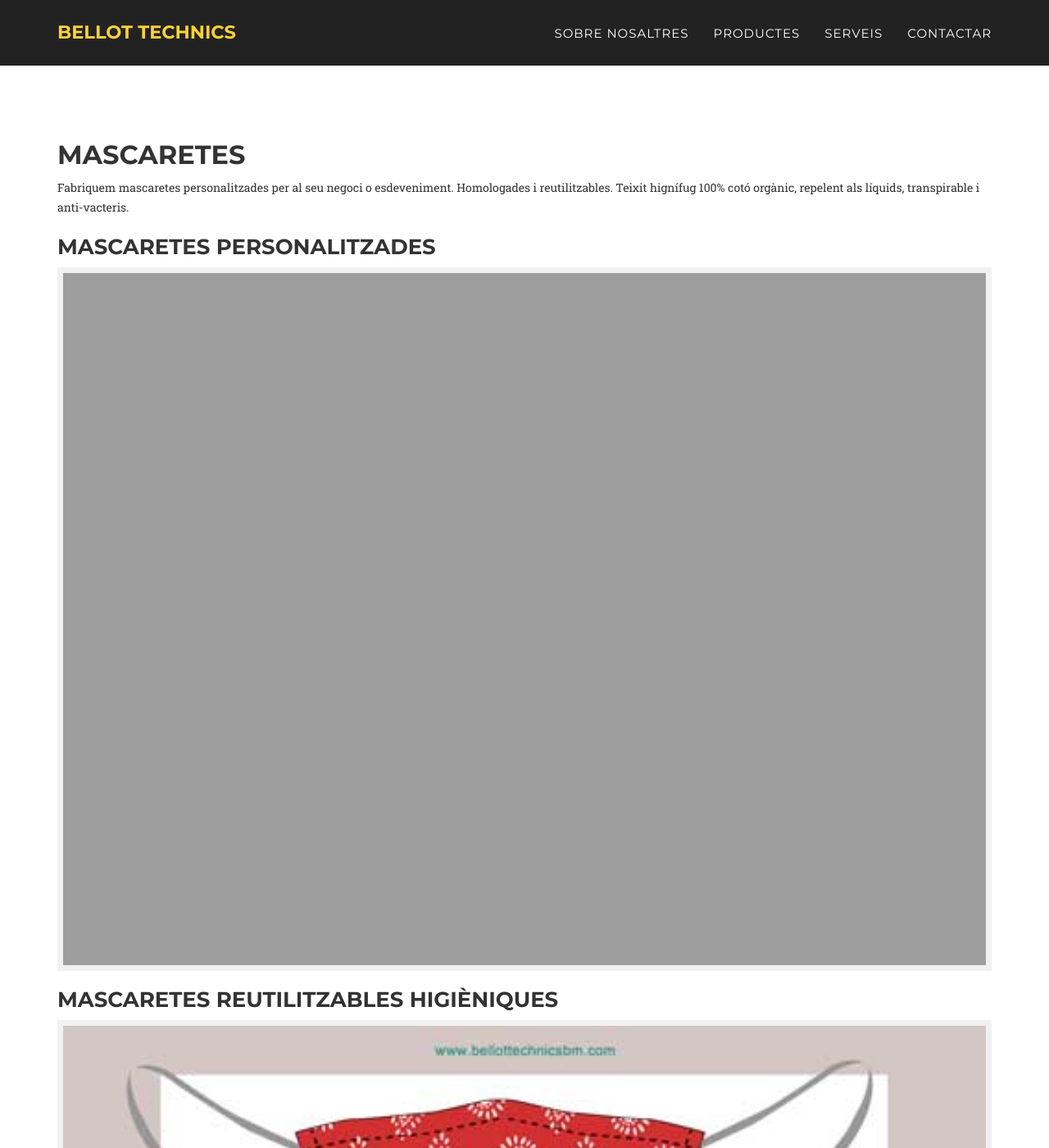
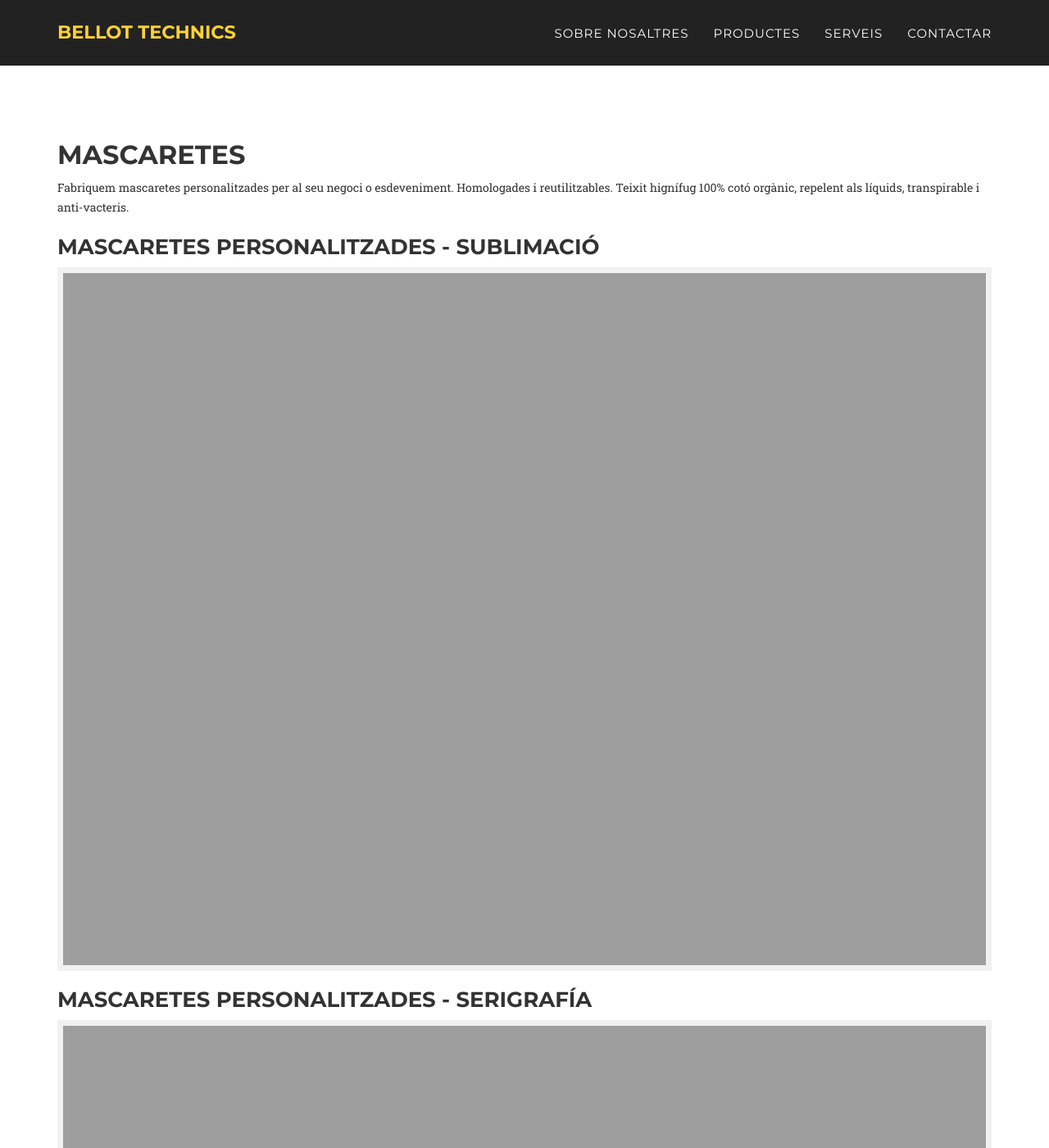
Before and after one commit to Bellot2020/bellottechnics, a Jekyll site: the page built from ca/_posts/2020-01-03-mascaretes.md, in a window 1280 px wide and 1400 px high. Shown: the whole window at 82% size. Built offline with Jekyll 4.4.1, drawn with Linux system fonts in a browser that asks for light colours; some web fonts are replaced.

Commit message:
Update 2020-01-03-mascaretes.md

```diff
--- a/ca/_posts/2020-01-03-mascaretes.md
+++ b/ca/_posts/2020-01-03-mascaretes.md
@@ -12,10 +12,14 @@ description: "Fabriquem mascaretes personalitzades per al seu negoci o esdevenim
 
 Fabriquem mascaretes personalitzades per al seu negoci o esdeveniment. Homologades i reutilitzables. Teixit hignífug 100% cotó orgànic, repelent als líquids, transpirable i anti-vacteris.
 
-### Mascaretes personalitzades
+### Mascaretes personalitzades - Sublimació
 
-![Mascaretes personalitzades]({{ site.url }}/ca/img/mascaretes.jpg "Mascaretes personalitzades")
+![Mascaretes personalitzades sublimació]({{ site.url }}/ca/img/mascaretes.jpg "Mascaretes personalitzades sublimació")
 
+
+### Mascaretes personalitzades - Serigrafía
+
+![Mascaretes personalitzades serigrafía]({{ site.url }}/ca/img/mascarilla-con-logo.pdf "Mascaretes personalitzades serigrafía")
 
 
 ### Mascaretes reutilitzables higièniques
```
